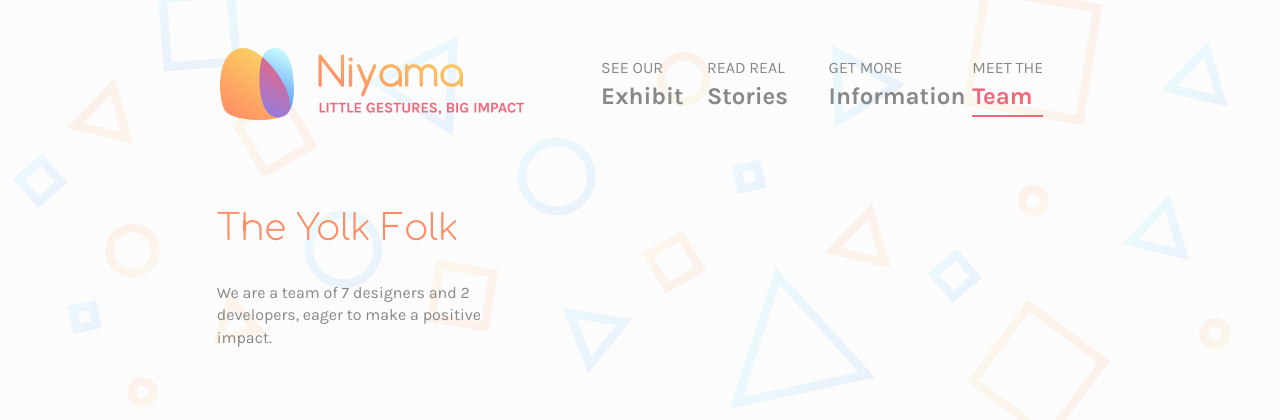
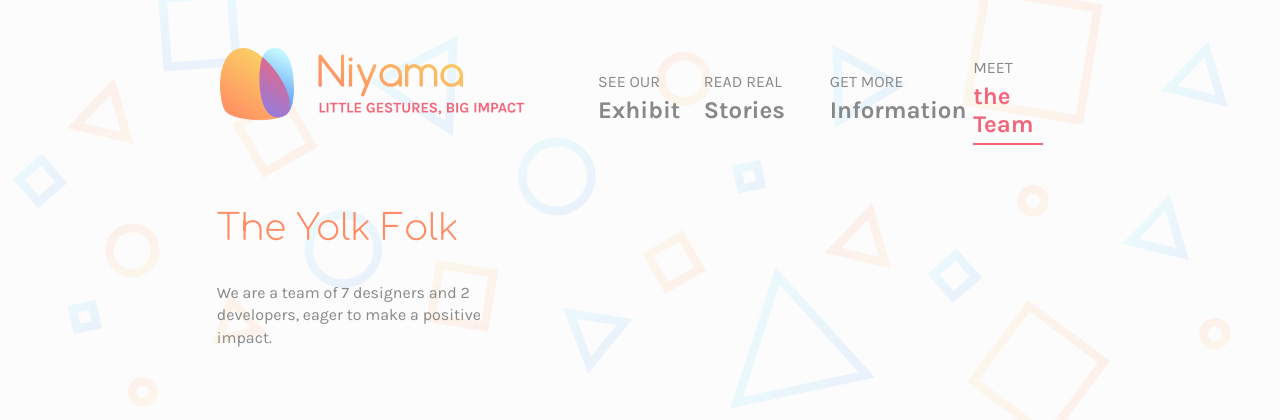
Before and after one commit to exl8210/Niyama, a PHP site: page /team.php in a window 1280 px wide. Shown: the top 420 px of the page. Run offline with PHP 8.4, Linux system fonts and the light colour scheme; some libraries are stand-ins or nearby versions.

Commit message:
Changed nav widths
There are variable widths for two of the nav elements but just in Chrome - here's a hacky fix.

```diff
--- a/assets/css/style.css
+++ b/assets/css/style.css
@@ -122,6 +122,14 @@ nav {
 nav.pre-nav {
     opacity: 0;
     margin-top: -40px;
+}
+
+#navStories {
+    width: 122px;
+}
+
+#navTeam {
+    width: 110px;
 }
 
 nav ul li {
--- a/header.php
+++ b/header.php
@@ -82,9 +82,9 @@
             <nav class="pre-nav">
                 <ul>
                     <li><a href="exhibit.php" id="navExhibit">See our<br />Exhibit</a></li>
-                    <li><a href="stories.php" class="shorter" id="navStories">Read real<br />Stories</a></li>
+                    <li><a href="stories.php" id="navStories">Read real<br />Stories</a></li>
                     <li><a href="information.php" id="navInfo">Get more<br />Information</a></li>
-                    <li><a href="team.php" class="shorter" id="navTeam">Meet the<br />Team</a></li>
+                    <li><a href="team.php" id="navTeam">Meet the<br />Team</a></li>
                 </ul>
             </nav>
 
```
